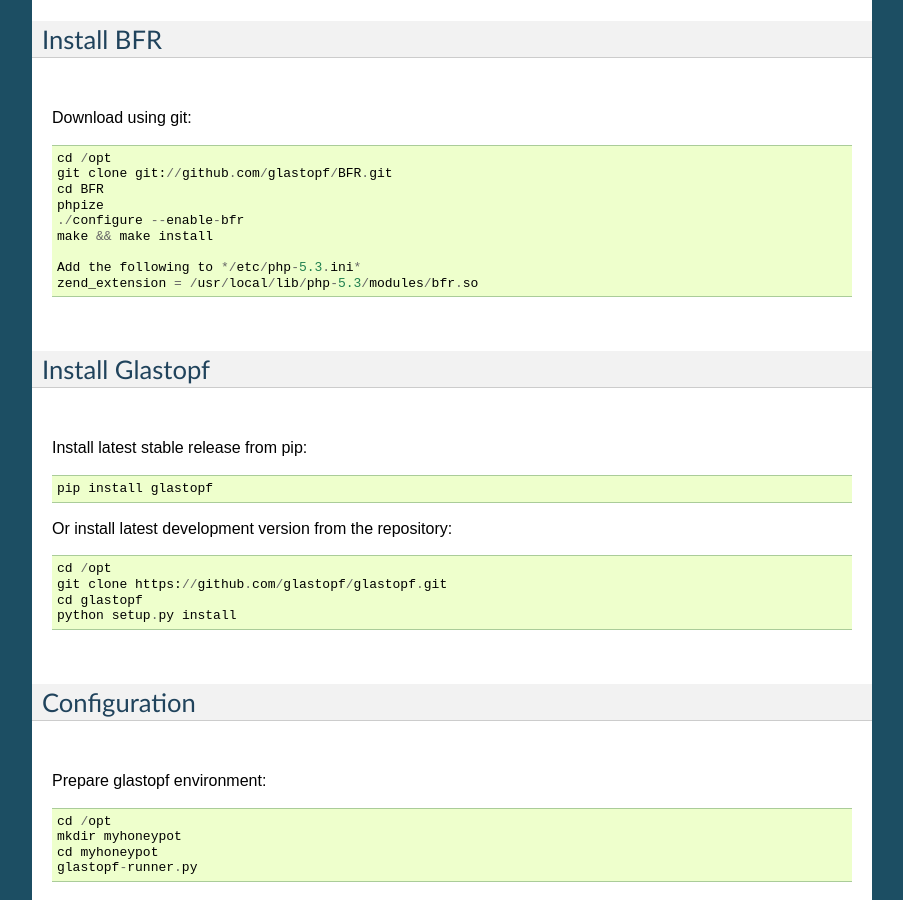
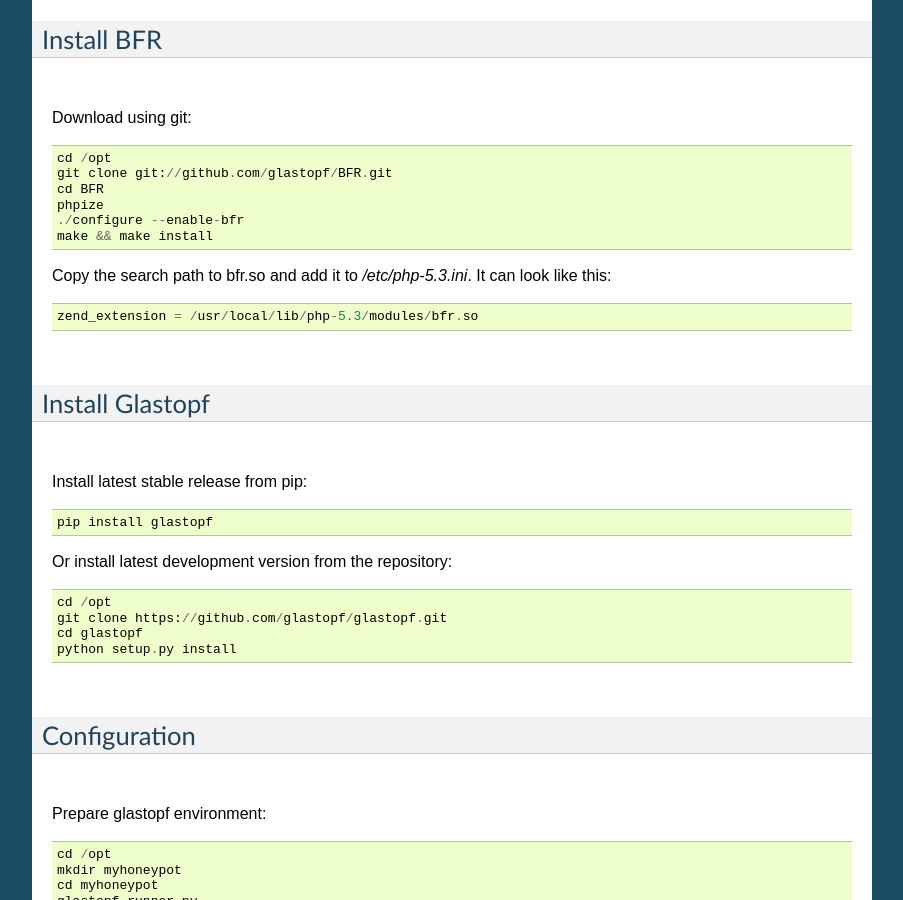
Before and after one commit to mushorg/glastopf, a Sphinx documentation site: the page built from docs/source/installation/installation_openbsd.rst, in a window 1280 px wide and 900 px high, scrolled down 1458 px. Shown: the whole window, without its empty margins (198-1101 px from the left). Built offline with Sphinx 7.4.7, drawn with Linux system fonts in a browser that asks for light colours; formulas are drawn with MathJax 3; pages that are not in the unit, such as notebooks, are missing from menus.

Commit message:
Update installation_openbsd.rst

```diff
--- a/docs/source/installation/installation_openbsd.rst
+++ b/docs/source/installation/installation_openbsd.rst
@@ -86,7 +86,8 @@
 	./configure --enable-bfr
 	make && make install
 
-	Add the following to */etc/php-5.3.ini*
+Copy the search path to bfr.so and add it to */etc/php-5.3.ini*. It can look like this::
+
 	zend_extension = /usr/local/lib/php-5.3/modules/bfr.so
 
 |
```
